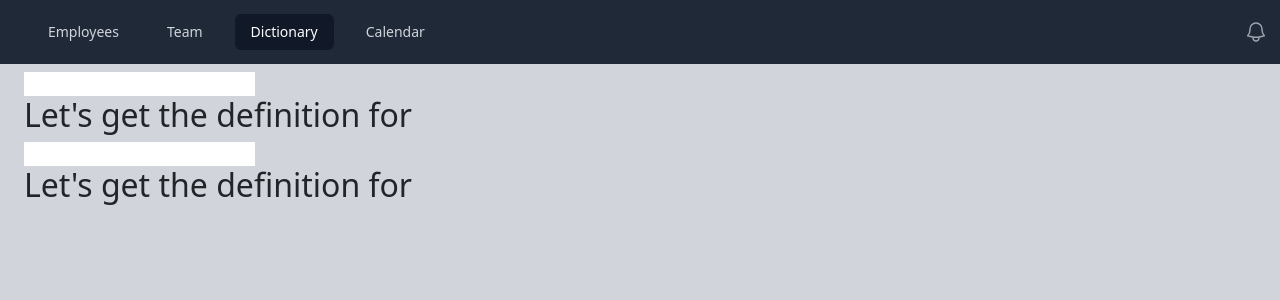
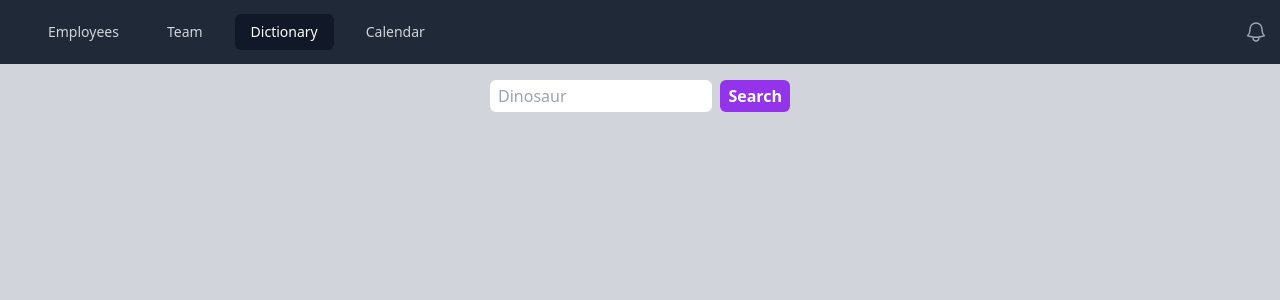
Before and after one commit to GauravDas02/react, a React (Create React App) app: page /dictionary in a window 1280 px wide. Shown: the top 300 px of the page. Built offline with nearby package versions, Linux system fonts and the light colour scheme.

Commit message:
Styled the dictionary

```diff
--- a/src/App.js
+++ b/src/App.js
@@ -9,6 +9,7 @@
 import {BrowserRouter, Routes, Route} from 'react-router-dom';
 import Dictionary from './pages/Dictionary';
 import Definition from './pages/Definition';
+import NotFound from './components/NotFound';
 
 function App() {
 
@@ -18,8 +19,9 @@
         <Routes>
           <Route path = "/Employees" element = {<Employees />} />
           <Route path = "/dictionary" element = {<Dictionary />}/>
-          <Route path = "/definition" element = {<Definition />} />
-          <Route path = "/definition/:search" element = {<Definition />} />
+          <Route path = "/dictionary/:search" element = {<Definition />} />
+          <Route path = "/404" element = {<NotFound />} />
+          <Route path = "*" element = {<NotFound />}/>
         </Routes>
       </Header>
     </BrowserRouter>
--- /dev/null
+++ b/src/components/DefinitionSearch.js
@@ -0,0 +1,30 @@
+import {useState, useEffect} from 'react';
+import {useNavigate} from 'react-router-dom';
+
+export default function DefinitionSearch()
+{
+    const [word, setWord] = useState('');
+    const navigate = useNavigate();                         //might want to look at redirecting if you would like
+
+    return(
+    <form className="flex space-between space-x-2 max-w-[300px] py-2"
+        onSubmit={() => {
+            navigate('/dictionary/' + word);
+        }}>
+            <input
+                className="shrink min-w-0 px-2 py-1 rounded"        //shrink inside of flex, and min width because by default inputs have a min width and prevent our functionality (here, shrink) from working
+                placeholder="Dinosaur"
+                type='text'
+                onChange={(e) => {
+                    setWord(e.target.value);
+            }} />
+            <button className="bg-purple-600 hover:bg-purple-800 text-white font-bold py-1 px-2 rounded"
+                onClick={() => {
+                //console.log('click')
+                //navigate('/definition/tacos');
+            //navigate('/definition/' + word);
+                //navigate('/definition/' + word, {replace: true});
+                }}>Search</button>
+    </form>
+    )
+}
--- /dev/null
+++ b/src/components/NotFound.js
@@ -0,0 +1,3 @@
+export default function NotFound(){
+    return <p>Resource/Page not found</p>;
+}
--- a/src/pages/Definition.js
+++ b/src/pages/Definition.js
@@ -1,30 +1,93 @@
 import { useState, useEffect } from "react"
-import { useParams } from "react-router-dom";
+import { useParams, useNavigate, Link } from "react-router-dom";
 import {v4 as uuidv4} from 'uuid';
+import NotFound from '../components/NotFound'
+import DefinitionSearch from "../components/DefinitionSearch";
 
 export default function Definition(){
     const [word, setWord] = useState([]);
+    const [error, setError] = useState(false);
+    const [notFound, setnotFound] = useState(false);
     let { search } = useParams();           //destructuring the object 'search'
+    const navigate = useNavigate();
 
     useEffect(() => {
         //console.log('page loaded');
-        fetch('https://api.dictionaryapi.dev/api/v2/entries/en/' + search)
-            .then((response) => response.json())
+        //const url = 'http://httpstatefwiufhwiuhf.com';
+        //const url = 'http://httpstat.us/501';
+        const url = 'https://api.dictionaryapi.dev/api/v2/entries/en/' + search;
+
+        const headers = {
+            Accept: 'application/json', // Set the Accept header from httpstat.us
+          };
+
+        fetch(url, {headers})
+            //.then((response) => response.json())
+            .then((response) => {
+                console.log(response.status);
+                if(response.status === 404){
+                //console.log(response.status);
+                   // navigate('/404')
+                   setnotFound(true);
+                }
+
+                else if(response.status === 401){
+                    navigate('/login');
+                }
+
+                else if(response.status === 500){
+                    //setServerError(true)
+                    setError(true);
+                }
+
+                if(!response.ok){
+                    setError(true);
+
+                    throw new Error('Something went wrong');
+                }
+                return response.json()
+            })
             .then((data) => {
                 setWord(data[0].meanings);
                 //console.log(data[0].meanings);
+            })
+            .catch((e) => {
+                console.log(e.message);
             });
     }, []);
 
+    if(notFound === true){
+        return (
+            <>
+            <NotFound />
+            <Link to = "/dictionary">Search New Term</Link>
+            </>
+        );
+    }
+
+    if(error===true){
+        return (
+            <>
+                <p>Something went wrong, try again?</p>
+                <Link to = "/dictionary">Search Another Term</Link>
+            </>
+        );
+    }
+
     return (
-    <>
-        <h1>Here is a definition:</h1>
-        {word ? word.map((meaning) => {         //in case the api fetch is not complete for the 'word'
-            return <p key = {uuidv4()}>
-                {meaning.partOfSpeech + ': '}
-                {meaning.definitions[0].definition}
-            </p>;
-        }) : null}
-    </>
+        <>
+            {word.length>0
+                ? (<>
+                <h1>Here is a definition:</h1>
+                {word.map((meaning) => {         //in case the api fetch is not complete for the 'word'
+                    return (<p key = {uuidv4()}>
+                        {meaning.partOfSpeech + ': '}
+                        {meaning.definitions[0].definition}
+                </p>);
+            })}
+            <p>Search again:</p>
+            <DefinitionSearch/>
+            </>): null}
+        </>
     );
 }
--- a/src/pages/Dictionary.js
+++ b/src/pages/Dictionary.js
@@ -1,27 +1,9 @@
-import {useState, useEffect} from 'react'
+import DefinitionSearch from "../components/DefinitionSearch";
+
 export default function Dictionary() {
-    const [word, setWord] = useState('');
-    const [word2, setWord2] = useState('');
-
-    useEffect(()=>{
-        //console.log('State Updated', word + ' ' + word2);
-        console.log('State Updated' + word);
-    }, [word]);
-
-    useEffect(()=>{
-        console.log('State Updated'+ word2);
-    }, [word2]);
-
-    return(
-    <>
-        <input type='text' onChange={(e) => {
-            setWord(e.target.value);
-        }} />
-        <h2>Let's get the definition for {word}</h2>
-        <input type='text' onChange={(e) => {
-            setWord2(e.target.value);
-        }} />
-        <h2>Let's get the definition for {word2}</h2>
-    </>
-    )
+    return (
+        <div className="flex justify-center">
+            <DefinitionSearch />
+        </div>
+    );
 }
```
